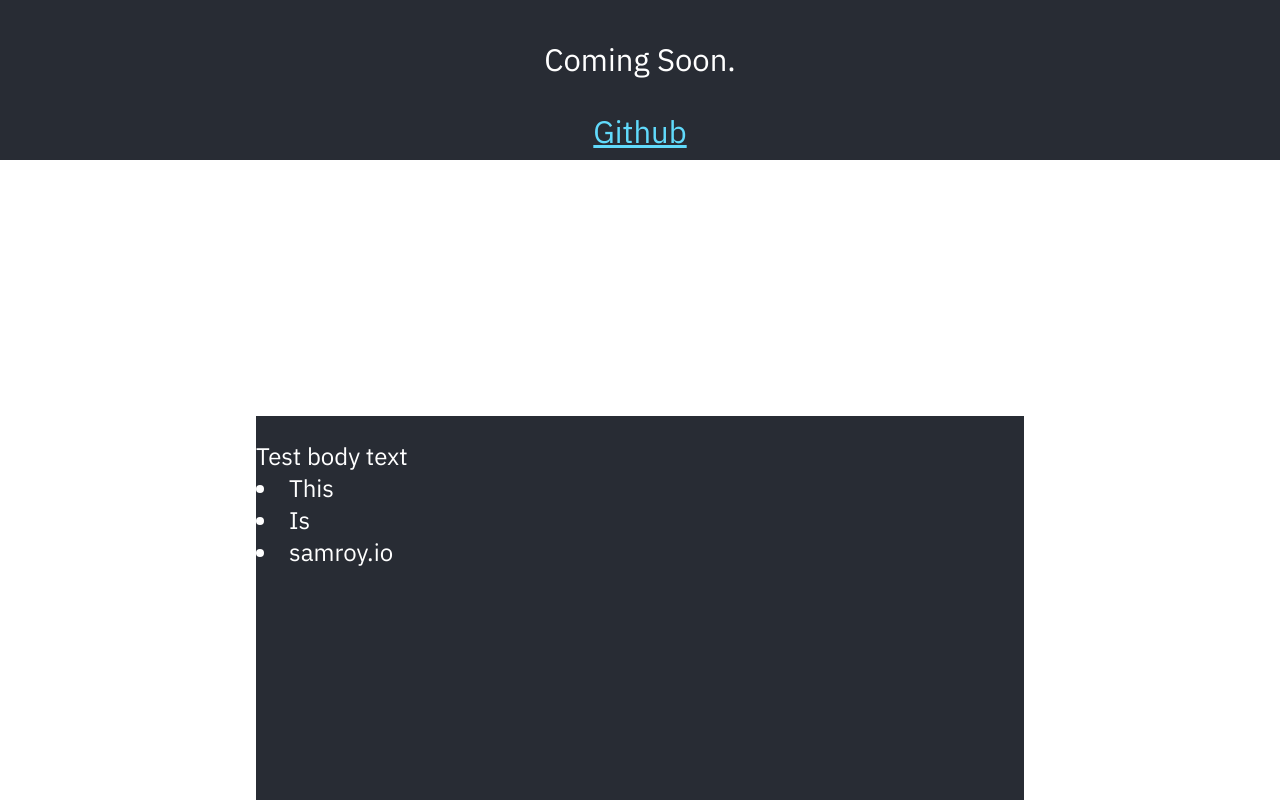
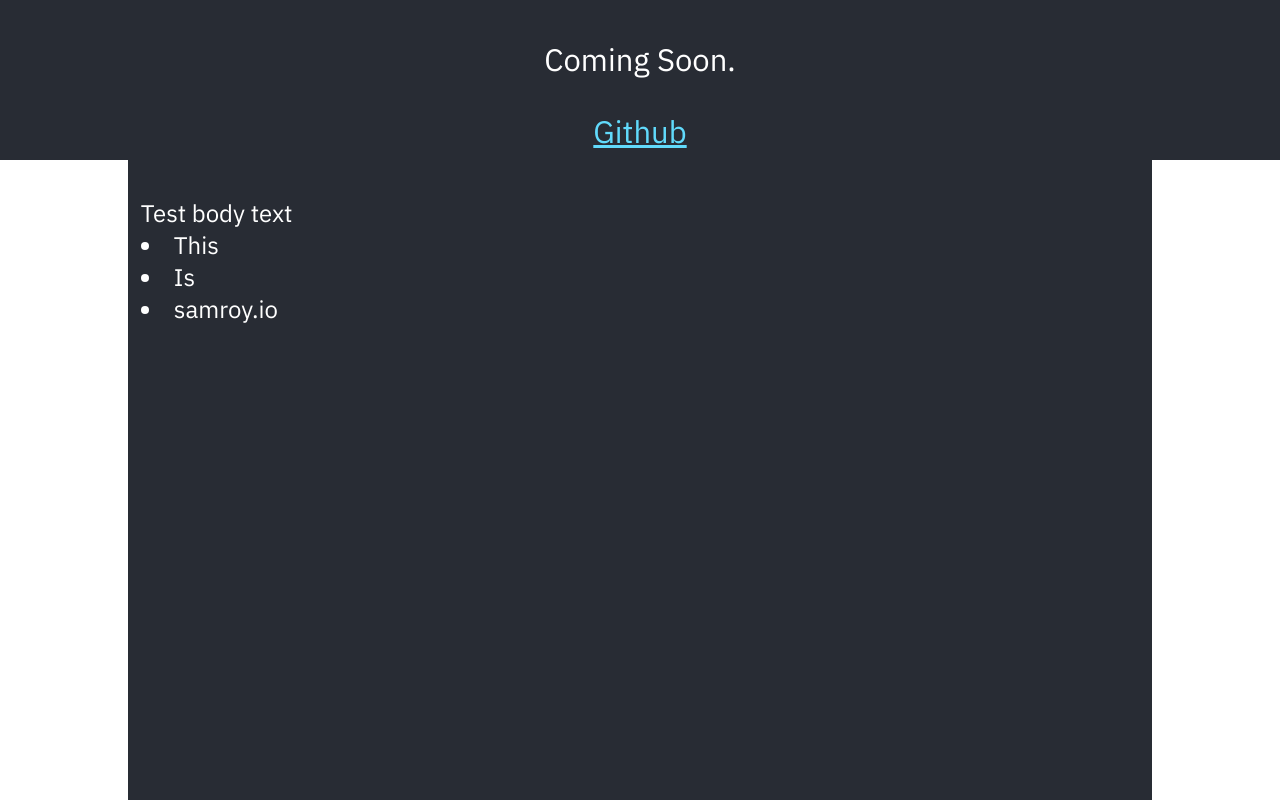
Before and after one commit to SamRoyDev/samroyio-website, a React (Create React App) app: page / in a window 1280 px wide. Shown: the top 800 px of the page. Built offline with nearby package versions, Linux system fonts and the light colour scheme.

Commit message:
updating padding and margin

```diff
--- a/src/App.css
+++ b/src/App.css
@@ -30,7 +30,9 @@
   min-height: 80vh;
   min-width: 20vw;
   max-width: 80vw;
-  margin: 20%;
+  margin-left: 10%;
+  margin-right: 10%;
+  padding: 1%;
   display: flex;
   flex-direction: column;
   text-align: left;
```
